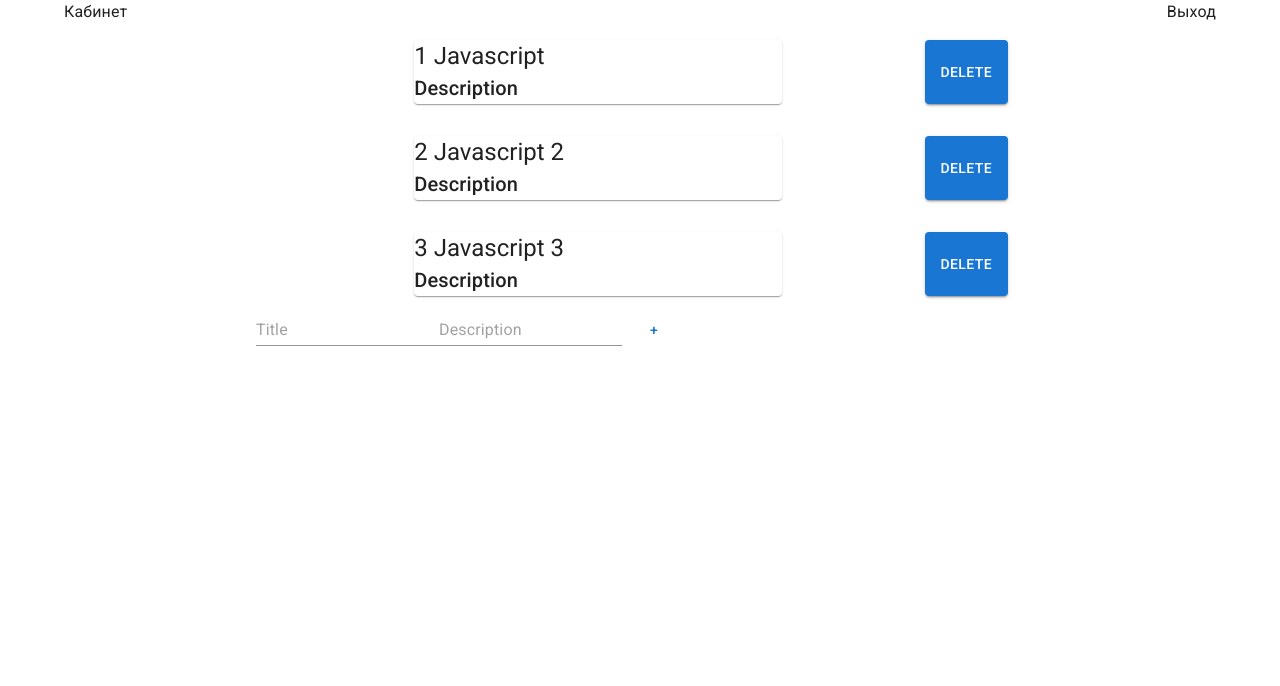
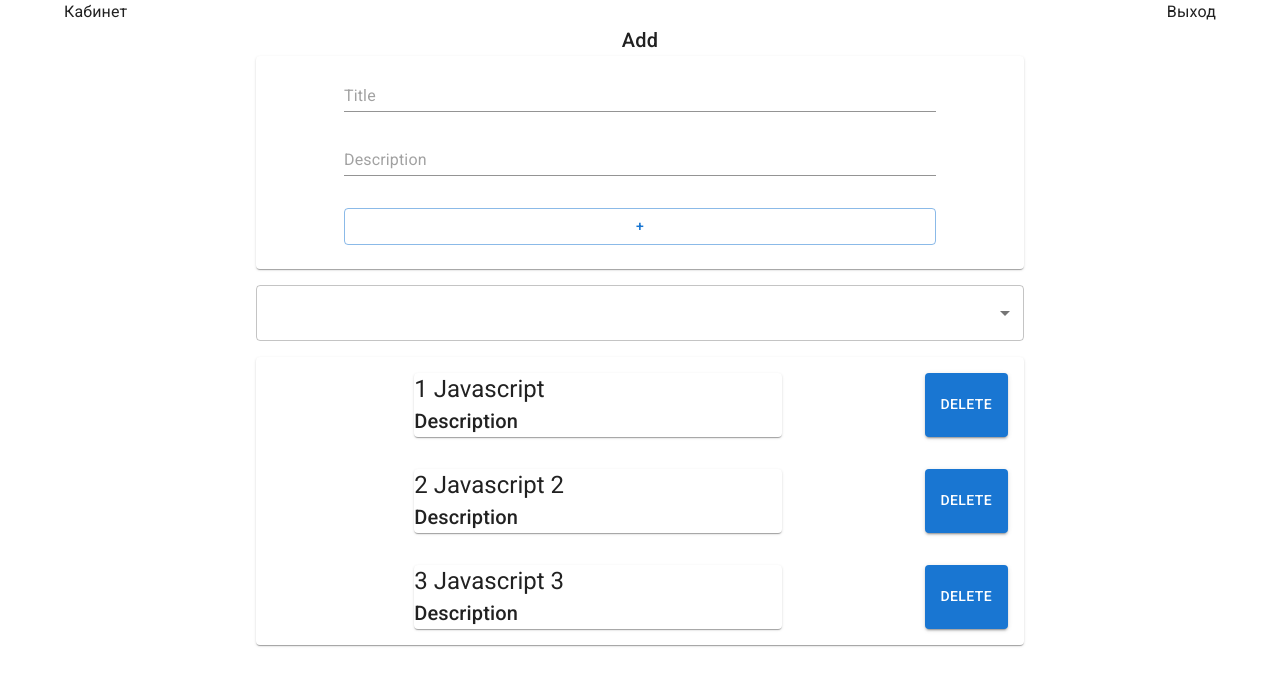
Before and after one commit to kaczynski77/julfor-jewelery, a Next.js app: page /admin in a window 1280 px wide. Shown: the top 686 px of the page. Built offline with nearby package versions, Linux system fonts and the light colour scheme.

Commit message:
---- learning session ---- 1:05:56

```diff
--- a/components/PostForm.jsx
+++ b/components/PostForm.jsx
@@ -1,4 +1,4 @@
-import { Button, Input } from '@mui/material';
+import { Button, Input, Paper, Box, Grid } from '@mui/material';
 import React, { useState } from 'react';
 
 const PostForm = ({ create }) => {
@@ -14,21 +14,39 @@ const PostForm = ({ create }) => {
     setPost({ title: '', body: '' });
   };
   return (
-    <div>
+    <Paper elevation={1} sx={{ display: 'flex', justifyContent: 'center' }}>
+      <Grid
+        container
+        direction="column"
+        rowSpacing={4}
+        sx={{ width: 5 / 6, height: 5 / 6, padding: 3 }}
+      >
+        <Grid item>
+          {' '}
           <Input
+            fullWidth
             type="text"
             onChange={(e) => setPost({ ...post, title: e.target.value })}
             placeholder="Title"
             value={post.title}
           />
+        </Grid>
+        <Grid item>
           <Input
+            fullWidth
             type="text"
             onChange={(e) => setPost({ ...post, body: e.target.value })}
             placeholder="Description"
             value={post.body}
           />
-      <Button onClick={addNewPost}>+</Button>
-    </div>
+        </Grid>
+        <Grid item>
+          <Button fullWidth variant="outlined" onClick={addNewPost}>
+            +
+          </Button>
+        </Grid>
+      </Grid>
+    </Paper>
   );
 };
 
--- a/components/postItem.jsx
+++ b/components/postItem.jsx
@@ -1,7 +1,7 @@
 import { Box, Button, Paper, Typography } from '@mui/material';
 
 const PostItem = (props) => {
-  console.log(props);
+  // console.log(props);
   return (
     <Box
       sx={{
@@ -19,7 +19,9 @@ const PostItem = (props) => {
           {props.post.body}
         </Typography>
       </Paper>
-      <Button variant="contained">Delete</Button>
+      <Button onClick={() => props.remove(props.post)} variant="contained">
+        Delete
+      </Button>
     </Box>
   );
 };
--- a/components/postList.jsx
+++ b/components/postList.jsx
@@ -1,9 +1,16 @@
-import { Typography } from '@mui/material';
+import { Paper, Typography } from '@mui/material';
 import PostItem from './postItem';
 
-const PostList = ({ posts, title }) => {
+const PostList = ({ posts, title, remove }) => {
   return (
-    <div>
+    <Paper
+      elevation={1}
+      sx={{
+        display: 'flex',
+        flexDirection: 'column',
+        justifyContent: 'center',
+      }}
+    >
       <Typography
         variant="h3"
         component="h1"
@@ -12,9 +19,14 @@ const PostList = ({ posts, title }) => {
         {title}
       </Typography>
       {posts.map((post, index) => (
-        <PostItem number={index + 1} key={post.id} post={post} />
+        <PostItem
+          remove={remove}
+          number={index + 1}
+          key={post.id}
+          post={post}
+        />
       ))}
-    </div>
+    </Paper>
   );
 };
 
--- a/components/upload.jsx
+++ b/components/upload.jsx
@@ -4,6 +4,7 @@ import {
   Container,
   Input,
   Paper,
+  Select,
   Typography,
 } from '@mui/material';
 import { useState } from 'react';
@@ -21,10 +22,38 @@ const Upload = () => {
     setPosts([...posts, newPost]);
   };
 
+  const removePost = (post) => {
+    setPosts(posts.filter((p) => p.id !== post.id));
+  };
+
   return (
     <>
-      <PostList posts={posts}></PostList>
-      <PostForm create={createPost} />
+      <Box sx={{ marginBottom: 2, textAlign: 'center' }}>
+        <Typography variant="h6">Add</Typography>
+        <PostForm create={createPost} />
+      </Box>
+      <Box sx={{ marginBottom: 2, textAlign: 'center' }}>
+        <Select fullWidth name="" id=""></Select>
+      </Box>
+      {posts.length !== 0 ? (
+        <PostList remove={removePost} posts={posts} />
+      ) : (
+        <Box>
+          <Typography
+            variant="h3"
+            sx={{
+              textAlign: 'center',
+              marginTop: 10,
+              textTransform: 'uppercase',
+            }}
+          >
+            No posts found
+          </Typography>
+          <Typography variant="h4" sx={{ textAlign: 'center', marginTop: 2 }}>
+            please add a post using the form above
+          </Typography>
+        </Box>
+      )}
     </>
   );
 };
```
Lines whose indentation alone changed are shown as unchanged.
